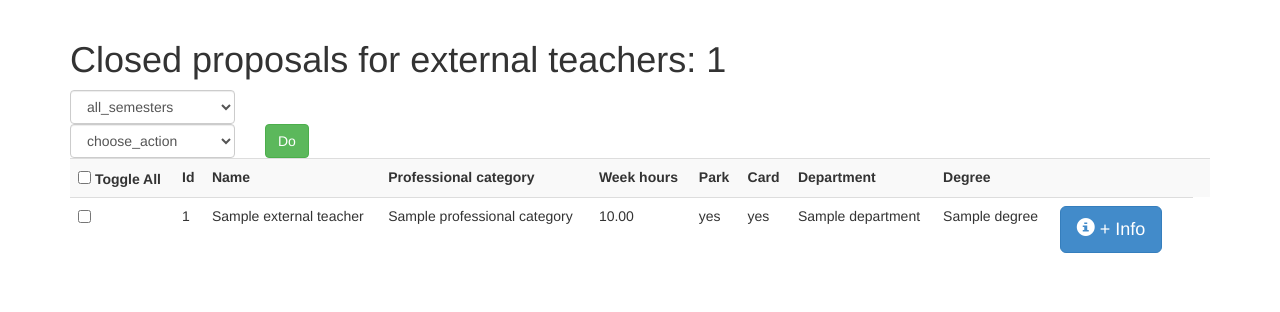
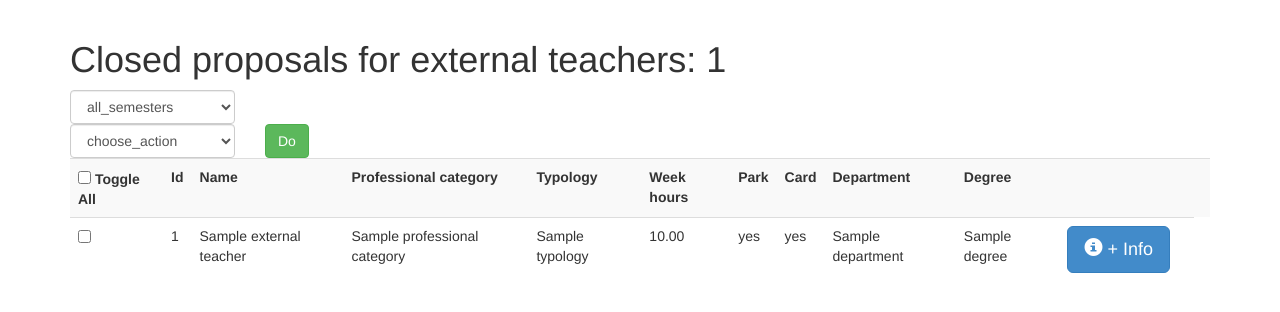
Before and after one commit to joaocmd/manage_external_teachers, a Django app: template external_teachers/app/templates/app/sc_closed.html in a window 1280 px wide. Shown: the part 51-363 px from the top of the page. Run offline with Django 3.2, Linux system fonts and the light colour scheme; the template is opened without the code that fills it: most values are stand-ins (such as "Sample title", 1, 10 or a date in 2020); some libraries are stand-ins or nearby versions.

Commit message:
Add typology to views

```diff
--- a/external_teachers/app/models.py
+++ b/external_teachers/app/models.py
@@ -111,7 +111,7 @@ class ExternalTeacher(models.Model):
 		self.closed_by = user
 
 	def get_display(self):
-		return self.ist_id + ' ' + self.name + ' ' + self.course
+		return self.ist_id + ' ' + self.name + ' ' + self.course + self.professional_category.name
 
 	def __unicode__(self):
 		return self.get_display()
--- a/external_teachers/app/templates/app/external_teachers_list.html
+++ b/external_teachers/app/templates/app/external_teachers_list.html
@@ -91,6 +91,7 @@
 					data.closed_by)
 				$('#external_teacher_close_date').html(closeDate);
 				$('#external_teacher_professional_category').html(data.professional_category.name);
+				$('#external_teacher_typology').html(data.typology.name);
 				$('#external_teacher_hours_per_week').html(data.hours_per_week);
 				$('#external_teacher_park').html(getBooleanString(data.park));
 				$('#external_teacher_card').html(getBooleanString(data.card));
@@ -167,6 +168,7 @@
 				<th>{% trans "Id" %}</th>
 				<th>{% trans "Name" %}</th>
 				<th>{% trans "Professional category" %}</th>
+				<th>{% trans "Typology" %}</th>
 				<th>{% trans "Week hours" %}</th>
 				<th>{% trans "Park" %}</th>
 				<th>{% trans "Card" %}</th>
@@ -213,6 +215,7 @@
 				{% else %}
 				<td>{{ external_teacher.professional_category.name }}</td>
 				{% endif %}
+				<td>{{ external_teacher.typology.name}}</td>
 				<td>{{ external_teacher.hours_per_week|floatformat:2 }}</td>
 				{% if request.session.is_scientific_council_member and close_action %}
 				<td>
@@ -296,6 +299,10 @@
 							<td id="external_teacher_professional_category"></td>
 						</tr>
 						<tr>
+							<td>{% trans "Typology" %}:</td>
+							<td id="external_teacher_typology"></td>
+						</tr>
+						<tr>
 							<td>{% trans "Hours per week" %}:</td>
 							<td id="external_teacher_hours_per_week"></td>
 						</tr>
--- a/external_teachers/app/views.py
+++ b/external_teachers/app/views.py
@@ -231,6 +231,7 @@ def get_external_teacher(request, pk):
 				'close_date' : close_date,
 				'closed_by': closed_by,
 				'professional_category' : utils.get_pro_category_dict(external_teacher),
+				'typology' : utils.get_typology_dict(external_teacher),
 				'hours_per_week' : '%.2f' % external_teacher.hours_per_week,
 				'park' : external_teacher.park,
 				'card' : external_teacher.card,
```
Also changed, not shown: external_teachers/app/utils.py (+7 -0 lines).
